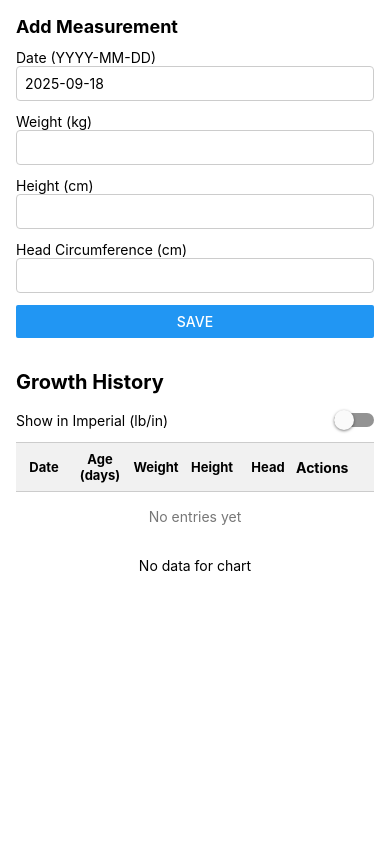
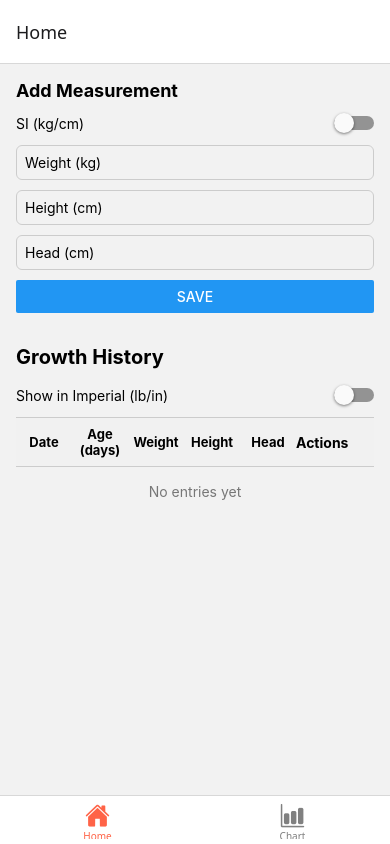
Before and after one commit to dhruv9596/BabyGrowthTracker, a React Native app: screen /Home in a window 390 px wide. Built offline with nearby package versions, Linux system fonts and the light colour scheme.

Commit message:
Tabs, Home Screen and Growth Chart Updated

```diff
--- a/App.tsx
+++ b/App.tsx
@@ -1,66 +1,61 @@
-import React, { useEffect, useState } from "react";
-import "react-native-get-random-values";
-import { SafeAreaView, ScrollView } from "react-native";
-import MeasurementForm from "./MeasurementForm";
-import History from "./History";
-import { GrowthMeasurement, BabyProfile } from "./types";
-import { saveMeasurements, loadMeasurements } from "./storage";
-import GrowthChart from "./GrowthChart";
+/*
+import React from "react";
+import { NavigationContainer } from "@react-navigation/native";
+import { createBottomTabNavigator } from "@react-navigation/bottom-tabs";
+import HomeScreen from "./HomeScreen";
+import HistoryScreen from "./HistoryScreen";
+import GrowthChartScreen from "./GrowthChartScreen";
 
-const baby: BabyProfile = {
-  id: "1",
-  name: "Baby A",
-  birthDate: "2024-01-01",
-  gender: "female",
-};
+const Tab = createBottomTabNavigator();
 
 export default function App() {
-  const [measurements, setMeasurements] = useState<GrowthMeasurement[]>([]);
-  const [editIndex, setEditIndex] = useState<number | null>(null);
-
-  useEffect(() => {
-    (async () => {
-      const stored = await loadMeasurements();
-      setMeasurements(stored);
-    })();
-  }, []);
-
-  const addOrUpdateMeasurement = async (m: GrowthMeasurement) => {
-    let updated: GrowthMeasurement[];
-    if (editIndex !== null) {
-      updated = [...measurements];
-      updated[editIndex] = m; // replace edited one
-      setEditIndex(null);
-    } else {
-      updated = [...measurements, m];
-    }
-    setMeasurements(updated);
-    await saveMeasurements(updated);
-  };
-
-  const handleEdit = (entry: GrowthMeasurement, index: number) => {
-    setEditIndex(index);
-    // pass entry down into MeasurementForm if you want to prefill fields
-  };
-
-  const handleDelete = async (index: number) => {
-    const updated = measurements.filter((_, i) => i !== index);
-    setMeasurements(updated);
-    await saveMeasurements(updated);
-  };
-
   return (
-    <SafeAreaView>
-      <ScrollView>
-        <MeasurementForm
-          onSave={addOrUpdateMeasurement}
-          babyBirthDate={baby.birthDate}
-          existing={editIndex !== null ? measurements[editIndex] : undefined}
-        />
-
-        <History data={measurements} onEdit={handleEdit} onDelete={handleDelete} />
-        <GrowthChart data={measurements} />
-      </ScrollView>
-    </SafeAreaView>
+    <NavigationContainer>
+      <Tab.Navigator
+        screenOptions={{
+          headerShown: true,
+          tabBarActiveTintColor: "tomato",
+          tabBarInactiveTintColor: "gray",
+        }}
+      >
+        <Tab.Screen name="Home" component={HomeScreen} />
+        <Tab.Screen name="History" component={HistoryScreen} />
+        <Tab.Screen name="Chart" component={GrowthChartScreen} />
+      </Tab.Navigator>
+    </NavigationContainer>
   );
 }
+*/
+import React from "react";
+import { NavigationContainer } from "@react-navigation/native";
+import { createBottomTabNavigator } from "@react-navigation/bottom-tabs";
+import HomeScreen from "./HomeScreen"; // contains MeasurementForm + History
+import GrowthChartScreen from "./GrowthChartScreen"; // chart only
+import Ionicons from "react-native-vector-icons/Ionicons";
+
+const Tab = createBottomTabNavigator();
+
+export default function App() {
+  return (
+    <NavigationContainer>
+      <Tab.Navigator
+        screenOptions={({ route }) => ({
+          headerShown: true,
+          tabBarIcon: ({ color, size }) => {
+            let iconName: string = "home";
+
+            if (route.name === "Home") iconName = "home";
+            else if (route.name === "Chart") iconName = "bar-chart";
+
+            return <Ionicons name={iconName} size={size} color={color} />;
+          },
+          tabBarActiveTintColor: "tomato",
+          tabBarInactiveTintColor: "gray",
+        })}
+      >
+        <Tab.Screen name="Home" component={HomeScreen} />
+        <Tab.Screen name="Chart" component={GrowthChartScreen} />
+      </Tab.Navigator>
+    </NavigationContainer>
+  );
+}
--- /dev/null
+++ b/GrowthChartScreen.tsx
@@ -0,0 +1,22 @@
+import React, { useEffect, useState } from "react";
+import { SafeAreaView } from "react-native";
+import GrowthChart from "./GrowthChart";
+import { GrowthMeasurement } from "./types";
+import { loadMeasurements } from "./storage";
+
+export default function GrowthChartScreen() {
+  const [measurements, setMeasurements] = useState<GrowthMeasurement[]>([]);
+
+  useEffect(() => {
+    (async () => {
+      const stored = await loadMeasurements();
+      setMeasurements(stored);
+    })();
+  }, []);
+
+  return (
+    <SafeAreaView style={{ flex: 1 }}>
+      <GrowthChart data={measurements} />
+    </SafeAreaView>
+  );
+}
--- /dev/null
+++ b/HistoryScreen.tsx
@@ -0,0 +1,34 @@
+/*import React, { useEffect, useState } from "react";
+import { SafeAreaView, ScrollView } from "react-native";
+import History from "./History";
+import { GrowthMeasurement } from "./types";
+import { loadMeasurements, saveMeasurements } from "./storage";
+
+export default function HistoryScreen() {
+  const [measurements, setMeasurements] = useState<GrowthMeasurement[]>([]);
+
+  useEffect(() => {
+    (async () => {
+      const stored = await loadMeasurements();
+      setMeasurements(stored);
+    })();
+  }, []);
+
+  const handleDelete = async (index: number) => {
+    const updated = measurements.filter((_, i) => i !== index);
+    setMeasurements(updated);
+    await saveMeasurements(updated);
+  };
+
+  return (
+    <SafeAreaView style={{ flex: 1 }}>
+      <ScrollView>
+        <History
+          data={measurements}
+          onEdit={() => {}} // editing stays in HomeScreen
+          //onDelete={handleDelete}
+        />
+      </ScrollView>
+    </SafeAreaView>
+  );
+}*/
--- /dev/null
+++ b/HomeScreen.tsx
@@ -0,0 +1,75 @@
+import React, { useEffect, useState } from "react";
+import "react-native-get-random-values";
+import { SafeAreaView, ScrollView } from "react-native";
+import MeasurementForm from "./MeasurementForm";
+import History from "./History";
+import { GrowthMeasurement, BabyProfile } from "./types";
+import { saveMeasurements, loadMeasurements } from "./storage";
+
+const baby: BabyProfile = {
+  id: "1",
+  name: "Baby A",
+  birthDate: "2024-01-01",
+  gender: "female",
+};
+
+export default function HomeScreen() {
+  const [measurements, setMeasurements] = useState<GrowthMeasurement[]>([]);
+  const [editIndex, setEditIndex] = useState<number | null>(null);
+
+  // Load stored measurements on mount
+  useEffect(() => {
+    (async () => {
+      const stored = await loadMeasurements();
+      setMeasurements(stored);
+    })();
+  }, []);
+
+  // Add or update measurement
+  const addOrUpdateMeasurement = async (m: GrowthMeasurement) => {
+    let updated: GrowthMeasurement[];
+    if (editIndex !== null) {
+      updated = [...measurements];
+      updated[editIndex] = m;
+      setEditIndex(null);
+    } else {
+      updated = [...measurements, m];
+    }
+    setMeasurements(updated);
+    await saveMeasurements(updated);
+  };
+
+// Delete measurement
+const handleDelete = async (id: string) => {
+  const updated = measurements.filter((m) => m.id !== id);
+  setMeasurements(updated);
+  await saveMeasurements(updated);
+};
+
+// Edit measurement
+const handleEdit = (entry: GrowthMeasurement, index: number) => {
+  setEditIndex(index);
+};
+
+
+
+  return (
+    <SafeAreaView style={{ flex: 1 }}>
+      <ScrollView>
+        {/* Form Section */}
+        <MeasurementForm
+          onSave={addOrUpdateMeasurement}
+          babyBirthDate={baby.birthDate}
+          existing={editIndex !== null ? measurements[editIndex] : undefined}
+        />
+
+        {/* History Section */}
+        <History
+          data={measurements}
+          onEdit={handleEdit}
+          onDelete={handleDelete}
+        />
+      </ScrollView>
+    </SafeAreaView>
+  );
+}
--- a/MeasurementForm.tsx
+++ b/MeasurementForm.tsx
@@ -1,129 +1,113 @@
-import React, { useEffect, useState } from "react";
-import {
-  View,
-  Text,
-  TextInput,
-  Button,
-  StyleSheet,
-} from "react-native";
+import React, { useState, useEffect } from "react";
+import { View, Text, TextInput, Button, Switch, StyleSheet } from "react-native";
+import { v4 as uuidv4 } from "uuid";
 import { GrowthMeasurement } from "./types";
-import { v4 as uuidv4 } from "uuid";
+import { calcAgeInDays } from "./utils";
 
 interface MeasurementFormProps {
   onSave: (m: GrowthMeasurement) => void;
   babyBirthDate: string;
-  existing?: GrowthMeasurement; // optional: if editing
+  existing?: GrowthMeasurement;
 }
 
-export default function MeasurementForm({
-  onSave,
-  babyBirthDate,
-  existing,
-}: MeasurementFormProps) {
-  const [weightKg, setWeightKg] = useState("");
-  const [heightCm, setHeightCm] = useState("");
-  const [headCm, setHeadCm] = useState("");
-  const [date, setDate] = useState("");
+const MeasurementForm: React.FC<MeasurementFormProps> = ({ onSave, babyBirthDate, existing }) => {
+  const [unit, setUnit] = useState<"SI" | "Imperial">("SI");
+  const [weight, setWeight] = useState("");
+  const [height, setHeight] = useState("");
+  const [head, setHead] = useState("");
+  const [date, setDate] = useState(new Date().toISOString());
 
-  // Prefill form if editing
+  // ✅ Prefill when `existing` changes
   useEffect(() => {
     if (existing) {
-      setWeightKg(existing.weightKg.toString());
-      setHeightCm(existing.heightCm.toString());
-      setHeadCm(existing.headCm.toString());
+      // Convert stored SI values back to display
+      setWeight(existing.weightKg.toString());
+      setHeight(existing.heightCm.toString());
+      setHead(existing.headCm.toString());
       setDate(existing.date);
     } else {
-      setWeightKg("");
-      setHeightCm("");
-      setHeadCm("");
-      setDate(new Date().toISOString().split("T")[0]);
+      // Reset form for new entry
+      setWeight("");
+      setHeight("");
+      setHead("");
+      setDate(new Date().toISOString());
     }
   }, [existing]);
 
-  const calcAgeInDays = (birthDate: string, measureDate: string) => {
-    const birth = new Date(birthDate);
-    const measure = new Date(measureDate);
-    return Math.floor(
-      (measure.getTime() - birth.getTime()) / (1000 * 60 * 60 * 24)
-    );
-  };
+  const handleSave = () => {
+    const ageInDays = calcAgeInDays(babyBirthDate, date);
 
-  const handleSave = () => {
-    if (!weightKg || !heightCm || !headCm || !date) {
-      return;
-    }
+    const weightKg = unit === "Imperial" ? parseFloat(weight) / 2.20462 : parseFloat(weight);
+    const heightCm = unit === "Imperial" ? parseFloat(height) / 0.393701 : parseFloat(height);
+    const headCm = unit === "Imperial" ? parseFloat(head) / 0.393701 : parseFloat(head);
 
-    const measurement: GrowthMeasurement = {
-      id: existing ? existing.id : uuidv4(),
+    const newMeasurement: GrowthMeasurement = {
+      id: existing?.id ?? uuidv4(),
       date,
-      ageInDays: calcAgeInDays(babyBirthDate, date),
-      weightKg: parseFloat(weightKg),
-      heightCm: parseFloat(heightCm),
-      headCm: parseFloat(headCm),
+      ageInDays,
+      weightKg,
+      heightCm,
+      headCm,
     };
 
-    onSave(measurement);
-
-    // reset form only if adding
-    if (!existing) {
-      setWeightKg("");
-      setHeightCm("");
-      setHeadCm("");
-      setDate(new Date().toISOString().split("T")[0]);
-    }
+    onSave(newMeasurement);
   };
 
   return (
     <View style={styles.container}>
-      <Text style={styles.title}>
-        {existing ? "Edit Measurement" : "Add Measurement"}
-      </Text>
+      <Text style={styles.title}>{existing ? "Edit Measurement" : "Add Measurement"}</Text>
 
-      <Text>Date (YYYY-MM-DD)</Text>
+      <View style={styles.toggleRow}>
+        <Text>{unit === "SI" ? "SI (kg/cm)" : "Imperial (lb/in)"}</Text>
+        <Switch
+          value={unit === "Imperial"}
+          onValueChange={() => setUnit(unit === "SI" ? "Imperial" : "SI")}
+        />
+      </View>
+
       <TextInput
+        placeholder={`Weight (${unit === "SI" ? "kg" : "lb"})`}
+        keyboardType="numeric"
+        value={weight}
+        onChangeText={setWeight}
         style={styles.input}
-        value={date}
-        onChangeText={setDate}
-        placeholder="YYYY-MM-DD"
       />
-
-      <Text>Weight (kg)</Text>
       <TextInput
+        placeholder={`Height (${unit === "SI" ? "cm" : "in"})`}
+        keyboardType="numeric"
+        value={height}
+        onChangeText={setHeight}
         style={styles.input}
-        value={weightKg}
-        onChangeText={setWeightKg}
+      />
+      <TextInput
+        placeholder={`Head (${unit === "SI" ? "cm" : "in"})`}
         keyboardType="numeric"
-      />
-
-      <Text>Height (cm)</Text>
-      <TextInput
+        value={head}
+        onChangeText={setHead}
         style={styles.input}
-        value={heightCm}
-        onChangeText={setHeightCm}
-        keyboardType="numeric"
-      />
-
-      <Text>Head Circumference (cm)</Text>
-      <TextInput
-        style={styles.input}
-        value={headCm}
-        onChangeText={setHeadCm}
-        keyboardType="numeric"
       />
 
       <Button title={existing ? "Update" : "Save"} onPress={handleSave} />
     </View>
   );
-}
+};
 
 const styles = StyleSheet.create({
   container: { padding: 16 },
   title: { fontSize: 18, fontWeight: "bold", marginBottom: 12 },
+  toggleRow: {
+    flexDirection: "row",
+    justifyContent: "space-between",
+    marginBottom: 12,
+    alignItems: "center",
+  },
   input: {
     borderWidth: 1,
     borderColor: "#ccc",
     padding: 8,
-    marginBottom: 12,
-    borderRadius: 4,
+    marginBottom: 10,
+    borderRadius: 6,
   },
 });
+
+export default MeasurementForm;
```
Also changed, not shown: History.tsx (+13 -12 lines), package.json (+9 -1 lines), 4 other files (tests, documents, lock files or other folders).
